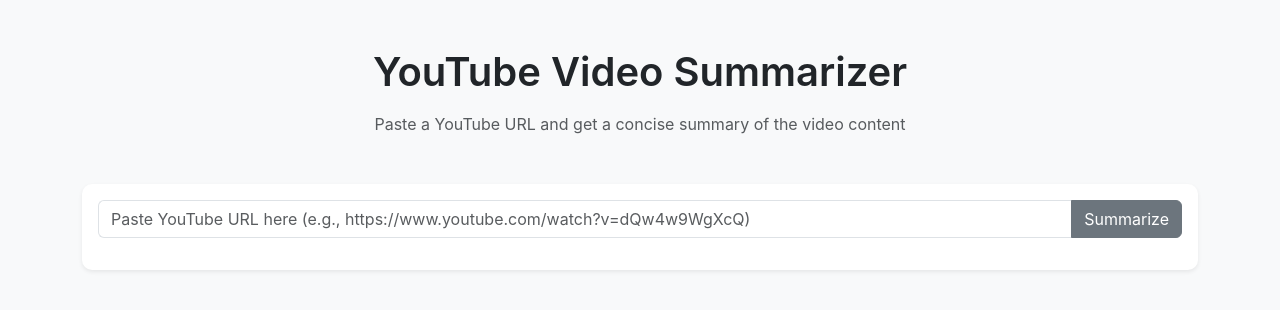
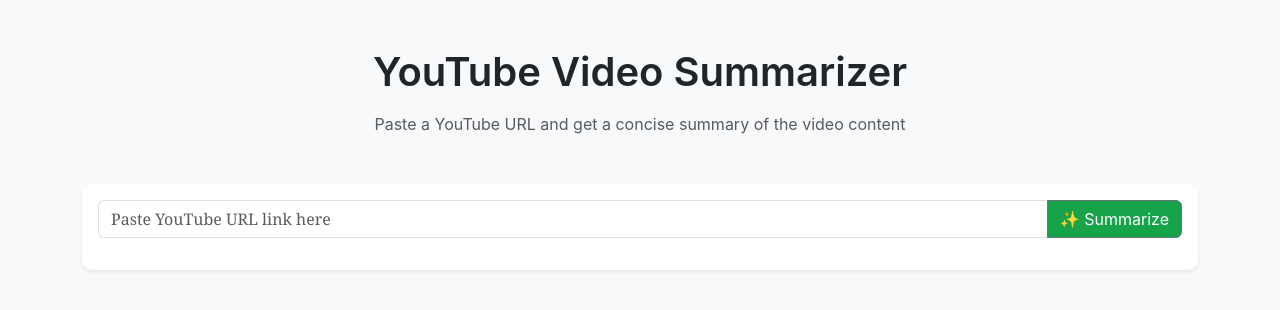
Before and after one commit to BikramMondal5/YouTube-Video-Summarizer, a Flask app: page / in a window 1280 px wide. Shown: the top 310 px of the page. Run offline with Flask 3, Linux system fonts and the light colour scheme.

Commit message:
Fix bugs

```diff
--- a/static/css/styles.css
+++ b/static/css/styles.css
@@ -14,7 +14,7 @@ h1 {
 }
 
 .btn-secondary {
-    background-color: #6c757d;
+    background-color: #16a34a;;
     color: white;
 }
 
@@ -64,3 +64,6 @@ h1 {
         margin-top: 1rem;
     }
 }
+#youtube-url{
+    font-family: Georgia, 'Times New Roman', Times, serif;
+}
--- a/static/js/script.js
+++ b/static/js/script.js
@@ -65,7 +65,7 @@ document.addEventListener('DOMContentLoaded', function() {
             spinner.classList.remove('d-none');
             summarizeBtn.disabled = true;
         } else {
-            buttonText.textContent = 'Summarize';
+            buttonText.textContent = '✨ Summarize';
             spinner.classList.add('d-none');
             summarizeBtn.disabled = false;
         }
--- a/templates/index.html
+++ b/templates/index.html
@@ -16,9 +16,9 @@
             <div class="card-body">
                 <form id="youtube-form">
                     <div class="input-group mb-3">
-                        <input type="text" id="youtube-url" name="youtube_url" class="form-control" placeholder="Paste YouTube URL here (e.g., https://www.youtube.com/watch?v=dQw4w9WgXcQ)">
+                        <input type="text" id="youtube-url" name="youtube_url" class="form-control" placeholder="Paste YouTube URL link here">
                         <button class="btn btn-secondary" type="submit" id="summarize-btn">
-                            <span class="button-text">Summarize</span>
+                            <span class="button-text">✨ Summarize</span>
                             <span class="spinner-border spinner-border-sm d-none" role="status" aria-hidden="true"></span>
                         </button>
                     </div>
@@ -30,11 +30,6 @@
 
         <div id="results" class="mt-4" style="display: none;">
             <div class="row">
-                <div class="col-md-6 mb-4">
-                    <div class="ratio ratio-16x9">
-                        <iframe id="video-iframe" src="" allowfullscreen></iframe>
-                    </div>
-                </div>
                 <div class="col-md-6">
                     <div class="card summary-card h-100">
                         <div class="card-header">
@@ -45,6 +40,12 @@
                         </div>
                     </div>
                 </div>
+                <div id= "thumbnail-div" class="col-md-6 mb-4">
+                    <div class="ratio ratio-16x9">
+                        <iframe id="video-iframe" src="" allowfullscreen></iframe>
+                    </div>
+                </div>
+
             </div>
         </div>
     </div>
```
